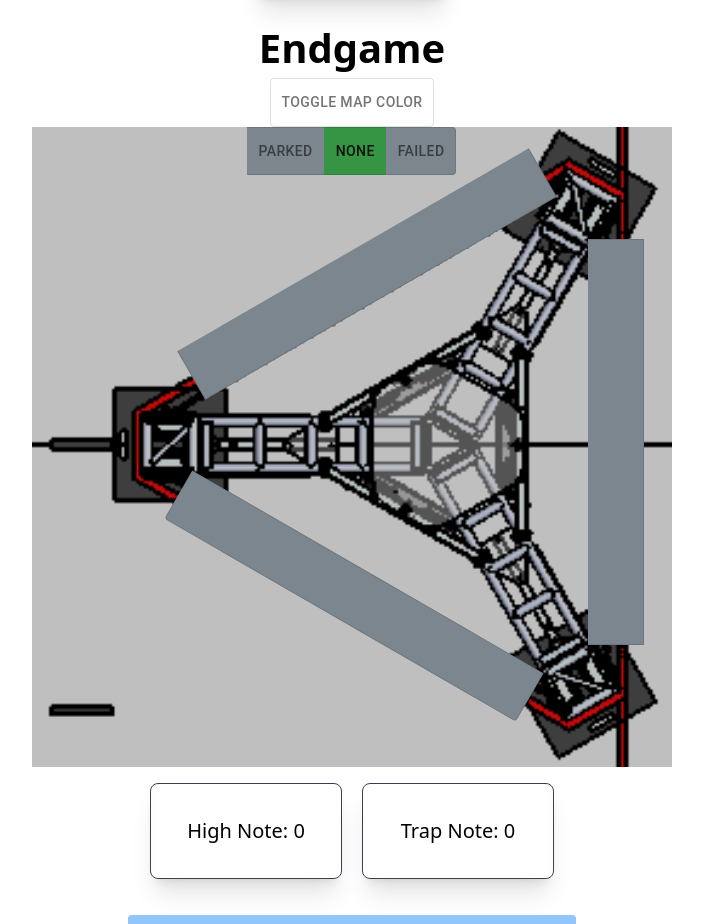
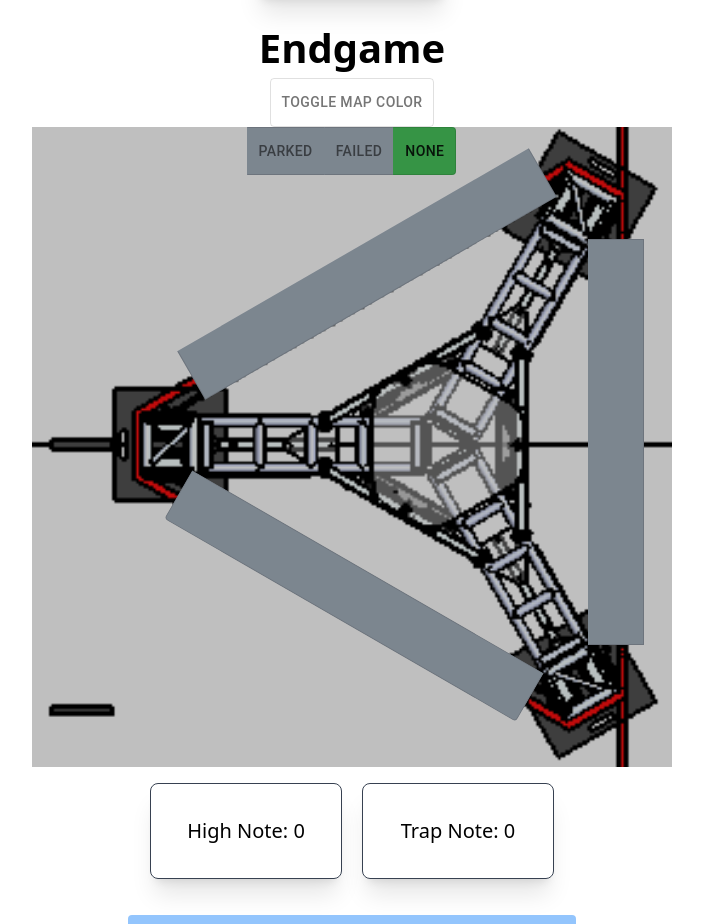
Before and after one commit to 4201VitruvianBots/scouting-app-2024, a React (Vite) app in the folder client/: page /match in a window 1280 px wide. Shown: the part 1843-2767 px from the top of the page, without its empty margins (288-991 px from the left). Built offline with nearby package versions, Linux system fonts and the light colour scheme.

Commit message:
fixed bug

```diff
--- a/client/src/components/EndGameButton.tsx
+++ b/client/src/components/EndGameButton.tsx
@@ -2,8 +2,6 @@ import { Dispatch, SetStateAction, useState } from 'react';
 import { ToggleButtonGroup, styled } from '@mui/material';
 import MuiToggleButton from '@mui/material/ToggleButton';
 import { ClimbPosition } from 'requests';
-
-
 
 function EndgameButton({
     climbPosition,
@@ -13,7 +11,6 @@ function EndgameButton({
     setClimbPosition: Dispatch<SetStateAction<ClimbPosition>>;
 }) {
     const [allianceBlue, setAllianceBlue] = useState(false); //false=blue, true=red
-
 
     const handleImage = () => {
         setAllianceBlue(!allianceBlue);
@@ -27,8 +24,8 @@ function EndgameButton({
     });
 
     const ToggleButton2 = styled(MuiToggleButton)({
-        '&, &:hover':{
-            backgroundColor: '#a6b2bf'
+        '&, &:hover': {
+            backgroundColor: '#a6b2bf',
         },
         '&.Mui-selected, &.Mui-selected:hover': {
             backgroundColor: '#48c55c',
@@ -37,10 +34,10 @@ function EndgameButton({
 
     const handleClimbPosition = (
         _event: React.MouseEvent<HTMLElement>,
-        newClimbPosition: ClimbPosition,
+        newClimbPosition: ClimbPosition
     ) => {
         setClimbPosition(newClimbPosition);
-    }
+    };
 
     return (
         <>
@@ -57,111 +54,96 @@ function EndgameButton({
                 {allianceBlue ? (
                     <>
                         <ToggleButtonGroup
-                      value = {climbPosition}
+                            value={climbPosition}
                             exclusive
-                      onChange={handleClimbPosition}
-                      >
-                     <ToggleButton2 value="amp"
+                            onChange={handleClimbPosition}>
+                            <ToggleButton2
+                                value='amp'
                                 sx={{
-                        position: "absolute",
-                        top: "18em",
-                        left: "22em",
-                        rotate: "60deg",
-                    backgroundColor:'fuchsia',
+                                    position: 'absolute',
+                                    top: '18em',
+                                    left: '22em',
+                                    rotate: '60deg',
+                                    backgroundColor: 'fuchsia',
                                     height: '29em',
-                    width: '4em'
-    }} >
-                     </ToggleButton2>
-                     <ToggleButton2 value="center"
+                                    width: '4em',
+                                }}></ToggleButton2>
+                            <ToggleButton2
+                                value='center'
                                 sx={{
-                        position: "absolute",
-                        top: "8em",
-                        left: "3em",
-                    backgroundColor:'fuchsia',
+                                    position: 'absolute',
+                                    top: '8em',
+                                    left: '3em',
+                                    backgroundColor: 'fuchsia',
                                     height: '29em',
-                    width: '4em'
-    }}>
+                                    width: '4em',
+                                }}></ToggleButton2>
+                            <ToggleButton2
+                                value='source'
+                                sx={{
+                                    position: 'absolute',
+                                    top: '-1em',
+                                    left: '22em',
+                                    rotate: '-60deg',
+                                    backgroundColor: 'fuchsia',
+                                    height: '29em',
+                                    width: '4em',
+                                }}></ToggleButton2>
 
-    </ToggleButton2>
-                     <ToggleButton2 value="source"
-                     sx={{
-                        position: "absolute",
-                        top: "-1em",
-                        left: "22em",
-                        rotate: "-60deg",
-                    backgroundColor:'fuchsia',
-                    height: '29em',
-                    width: '4em'
-    }} >
-                     </ToggleButton2>
-                     <ToggleButton2 value="parked">
-                        Parked
-                     </ToggleButton2>
-                     <ToggleButton2 value="failed">
-                        Failed</ToggleButton2>
+                            <ToggleButton2 value='parked'>Parked</ToggleButton2>
+                            <ToggleButton2 value='failed'>Failed</ToggleButton2>
+                            <ToggleButton2 value='none'>None</ToggleButton2>
                         </ToggleButtonGroup>
-                      <ToggleButton2 value="none">
-                        None
-                     </ToggleButton2>
+
                     </>
                 ) : (
                     <>
                         <ToggleButtonGroup
-                      value = {climbPosition}
+                            value={climbPosition}
                             exclusive
-                      onChange={handleClimbPosition}
-                      >
-                     <ToggleButton2 value="amp"
+                            onChange={handleClimbPosition}>
+                            <ToggleButton2
+                                value='amp'
                                 sx={{
-                        position: "absolute",
-                        top: "19em",
-                        left: "21em",
-                        rotate: "-60deg",
-                    backgroundColor:'fuchsia',
+                                    position: 'absolute',
+                                    top: '19em',
+                                    left: '21em',
+                                    rotate: '-60deg',
+                                    backgroundColor: 'fuchsia',
                                     height: '29em',
-                    width: '4em'
-    }} ></ToggleButton2>
-                     <ToggleButton2 value="center"
+                                    width: '4em',
+                                }}></ToggleButton2>
+                            <ToggleButton2
+                                value='center'
                                 sx={{
-                        position: "absolute",
-                        top: "8em",
-                        right: "2em",
-                    backgroundColor:'fuchsia',
+                                    position: 'absolute',
+                                    top: '8em',
+                                    right: '2em',
+                                    backgroundColor: 'fuchsia',
                                     height: '29em',
-                    width: '4em'
-    }}>
+                                    width: '4em',
+                                }}></ToggleButton2>
+                            <ToggleButton2
+                                value='source'
+                                sx={{
+                                    position: 'absolute',
+                                    top: '-4em',
+                                    left: '22em',
+                                    rotate: '60deg',
+                                    backgroundColor: 'fuchsia',
+                                    height: '29em',
+                                    width: '4em',
+                                }}></ToggleButton2>
 
-    </ToggleButton2>
-                     <ToggleButton2 value="source"
-                      sx={{
-                        position: "absolute",
-                        top: "-4em",
-                        left: "22em",
-                        rotate: "60deg",
-                    backgroundColor:'fuchsia',
-                    height: '29em',
-                    width: '4em'
-                    }}>
-
-                    </ToggleButton2>
-                     <ToggleButton2 value="parked">
-                        Parked
-                     </ToggleButton2>
-                     <ToggleButton2 value="none">
-                        None
-                     </ToggleButton2>
-                     <ToggleButton2 value="failed">
-                        Failed</ToggleButton2>
-
+                            <ToggleButton2 value='parked'>Parked</ToggleButton2>
+                            <ToggleButton2 value='failed'>Failed</ToggleButton2>
+                            <ToggleButton2 value='none'>None</ToggleButton2>
                         </ToggleButtonGroup>
                     </>
                 )}
 
-
-
                 <br />
             </div>
-
         </>
     );
 }
```
Lines whose indentation alone changed are shown as unchanged.
